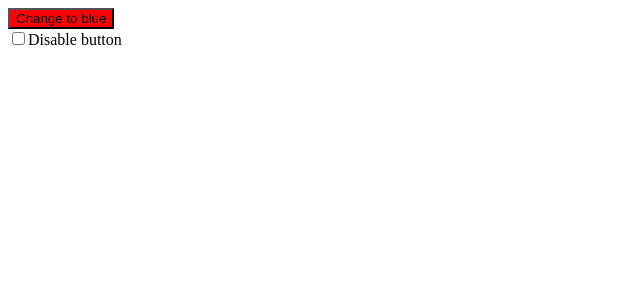
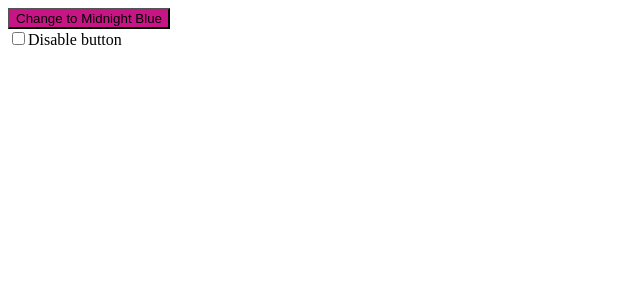
Before and after one commit to austin-verse/RTL-Jest-beginning-practice, a React (Create React App) app: page / in a window 1280 px wide. Shown: the top 300 px of the page, without its empty margins (0-640 px from the left). Built offline with nearby package versions, Linux system fonts and the light colour scheme.

Commit message:
Feat: 버튼 색상 변경

```diff
--- a/src/App.js
+++ b/src/App.js
@@ -5,10 +5,11 @@
 }
 
 function App() {
-	const [buttonColor, setButtonColor] = useState("red");
+	const [buttonColor, setButtonColor] = useState("MediumVioletRed");
 	const [disabled, setDisabled] = useState(false);
 
-	const newButtonColor = buttonColor === "red" ? "blue" : "red";
+	const newButtonColor =
+		buttonColor === "MediumVioletRed" ? "MidnightBlue" : "MediumVioletRed";
 
 	return (
 		<div>
@@ -17,7 +18,7 @@
 				onClick={() => setButtonColor(newButtonColor)}
 				disabled={disabled}
 			>
-				Change to {newButtonColor}
+				Change to {replaceCamelWithSpaces(newButtonColor)}
 			</button>
 			<br />
 			<input
```
Also changed, not shown: 1 other file (tests, documents, lock files or other folders).
